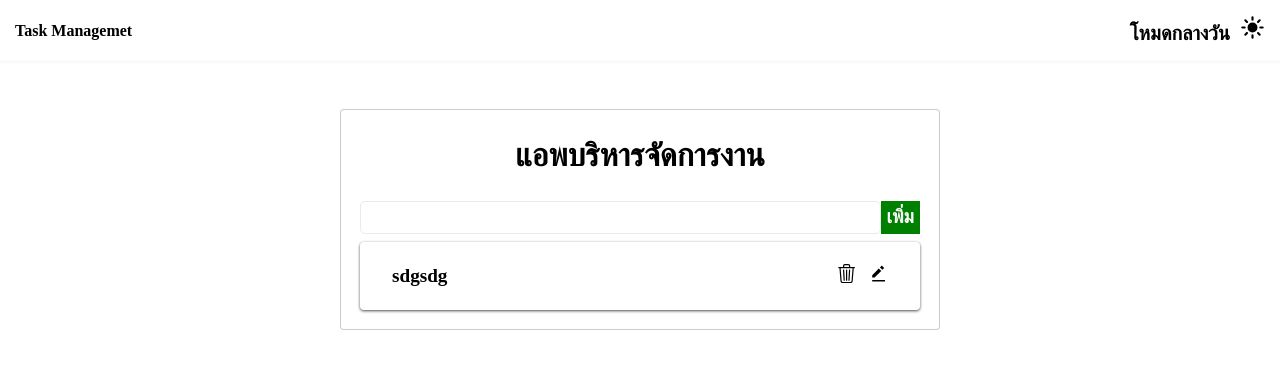
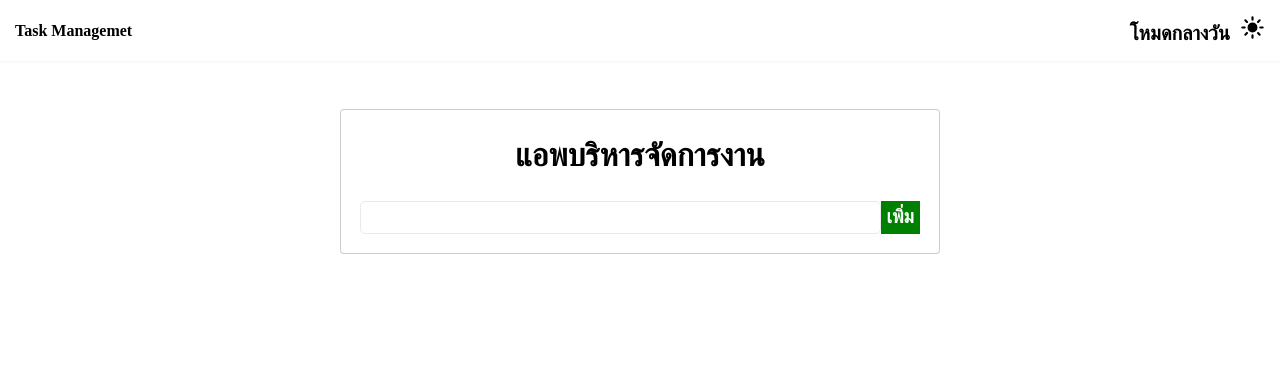
Before and after one commit to Sorawit255/REACT_18, a React (Create React App) app in the folder react-app1/: page / in a window 1280 px wide. Shown: the top 368 px of the page. Built offline with nearby package versions, Linux system fonts and the light colour scheme.

Commit message:
เสร็จ

```diff
--- a/react-app1/src/App.js
+++ b/react-app1/src/App.js
@@ -4,9 +4,7 @@ import AddForm from './components/AddForm';
 import Item from './components/Item';
 import {useState,useEffect } from "react";
 function App() {
-  const [tasks,setTasks]=useState([
-    {id:1,title:"sdgsdg"},
-  ])
+  const [tasks,setTasks]=useState([])
   const [title,setTitle]=useState("")
   const [editId,setEditId] = useState(null);
   const [theme,setTheme] = useState("light");
```
